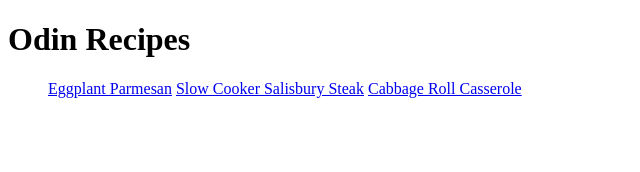
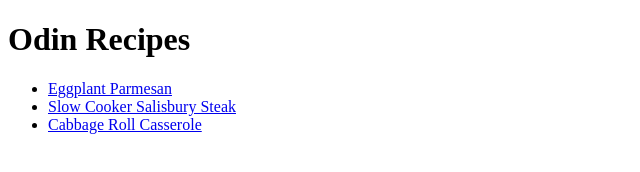
Before and after one commit to Daylo-Git/odin-recipes, a plain HTML site: page index.html in a window 1280 px wide. Shown: the whole page, without its empty margins (0-640 px from the left). Drawn offline with Linux system fonts and the light colour scheme.

Commit message:
Fixed list

```diff
--- a/index.html
+++ b/index.html
@@ -9,9 +9,9 @@
 <body>
     <h1>Odin Recipes</h1>
         <ul>
-            <a href="recipes/eggplantparmesan.html">Eggplant Parmesan</a>
-            <a href="recipes/salisburysteak.html">Slow Cooker Salisbury Steak</a>
-            <a href="recipes/cabbagecasserole.html">Cabbage Roll Casserole</a>
+            <li><a href="recipes/eggplantparmesan.html">Eggplant Parmesan</a></li>
+            <li><a href="recipes/salisburysteak.html">Slow Cooker Salisbury Steak</a></li>
+            <li><a href="recipes/cabbagecasserole.html">Cabbage Roll Casserole</a></li>
         </ul>
 
 </body>
```
